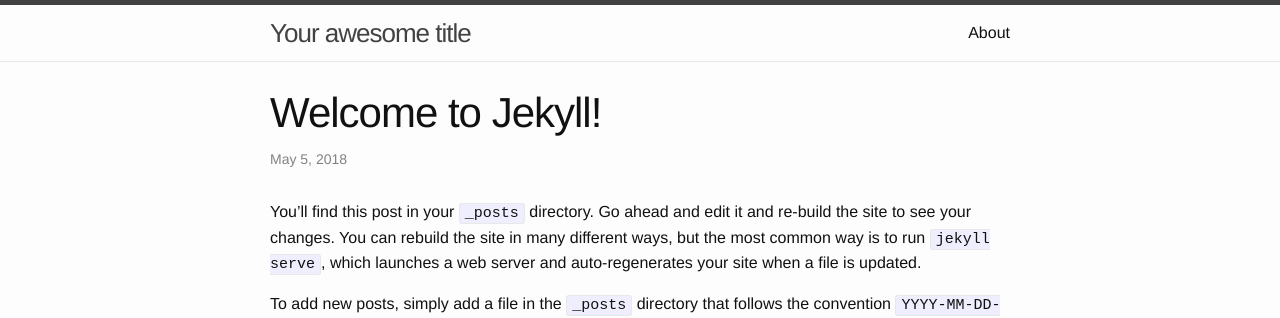
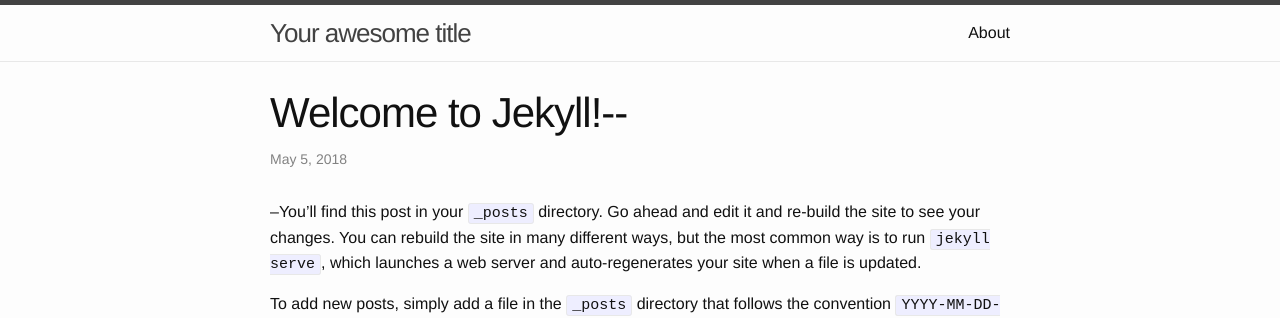
Before and after one commit to ng-chicago/ng-chicago.github.io, a Jekyll site: the page built from _posts/2018-05-05-welcome-to-jekyll.markdown, in a window 1280 px wide. Shown: the top 318 px of the page. Built offline with Jekyll 4.4.1, drawn with Linux system fonts in a browser that asks for light colours.

```diff
--- a/_posts/2018-05-05-welcome-to-jekyll.markdown
+++ b/_posts/2018-05-05-welcome-to-jekyll.markdown
@@ -1,10 +1,10 @@
 ---
 layout: post
-title:  "Welcome to Jekyll!"
+title:  "Welcome to Jekyll!--"
 date:   2018-05-05 11:40:12 -0500
 categories: jekyll update
 ---
-You’ll find this post in your `_posts` directory. Go ahead and edit it and re-build the site to see your changes. You can rebuild the site in many different ways, but the most common way is to run `jekyll serve`, which launches a web server and auto-regenerates your site when a file is updated.
+--You’ll find this post in your `_posts` directory. Go ahead and edit it and re-build the site to see your changes. You can rebuild the site in many different ways, but the most common way is to run `jekyll serve`, which launches a web server and auto-regenerates your site when a file is updated.
 
 To add new posts, simply add a file in the `_posts` directory that follows the convention `YYYY-MM-DD-name-of-post.ext` and includes the necessary front matter. Take a look at the source for this post to get an idea about how it works.
 
```
Also changed, not shown: 3 other files.
